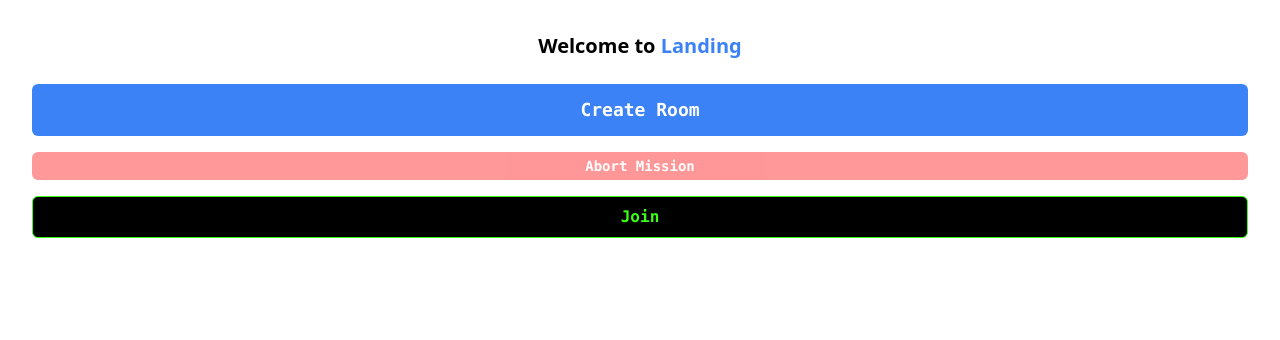
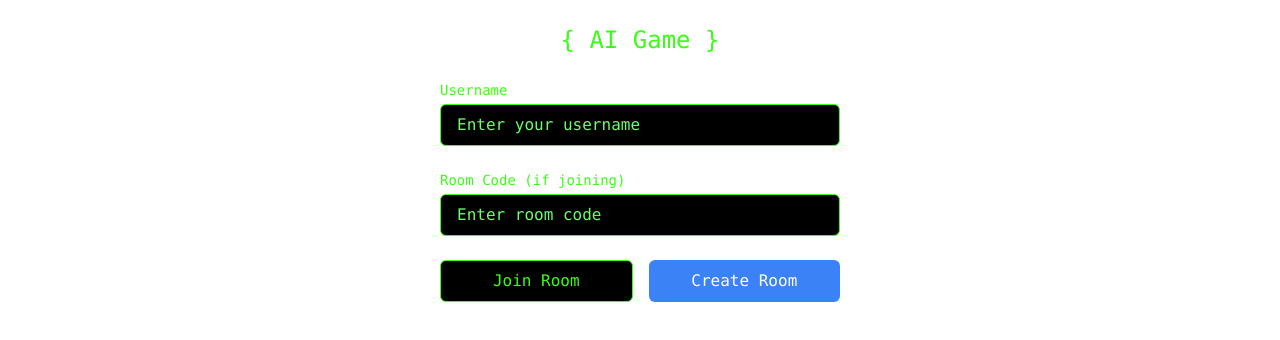
Before and after one commit to ryanradtke03/AIGame, a React (Vite) app in the folder frontend/: page / in a window 1280 px wide. Shown: the top 340 px of the page. Built offline with nearby package versions, Linux system fonts and the light colour scheme; no server answers.

Commit message:
Added basic Button and Input components, added env var and hadling, added roomService services, developed basic landing page with buttons and inputs

```diff
--- /dev/null
+++ b/frontend/src/components/ui/Input/index.tsx
@@ -0,0 +1,63 @@
+import clsx from "clsx";
+import React from "react";
+
+type InputVariant = "primary" | "danger" | "terminal";
+type InputSize = "sm" | "md" | "lg";
+
+interface InputProps extends React.InputHTMLAttributes<HTMLInputElement> {
+  label?: string;
+  variant?: InputVariant;
+  inputSize?: InputSize;
+  className?: string;
+}
+
+const variantClasses: Record<InputVariant, string> = {
+  primary: "bg-white text-black border border-blue-500 focus:ring-blue-500",
+  danger: "bg-terminal-red text-white border border-red-700 focus:ring-red-500",
+  terminal:
+    "bg-terminal-black text-terminal-green placeholder-terminal-greenLight border border-terminal-green focus:ring-terminal-green",
+};
+
+const sizeClasses: Record<InputSize, string> = {
+  sm: "text-sm px-3 py-1",
+  md: "text-base px-4 py-2",
+  lg: "text-lg px-6 py-3",
+};
+
+const Input: React.FC<InputProps> = ({
+  // Default props
+  label,
+  variant = "terminal",
+  inputSize = "md",
+  className = "",
+  id,
+  ...props
+}) => {
+  const inputId = id || props.name;
+
+  return (
+    <div className="flex flex-col space-y-1 w-full">
+      {label && (
+        <label
+          htmlFor={inputId}
+          className="text-terminal-green font-mono text-sm"
+        >
+          {label}
+        </label>
+      )}
+      <input
+        id={inputId}
+        className={clsx(
+          "rounded-md font-mono outline-none transition duration-200",
+          "focus:ring-2 disabled:opacity-50 w-full",
+          variantClasses[variant],
+          sizeClasses[inputSize],
+          className
+        )}
+        {...props}
+      />
+    </div>
+  );
+};
+
+export default Input;
--- a/frontend/src/pages/Landing/index.tsx
+++ b/frontend/src/pages/Landing/index.tsx
@@ -1,23 +1,80 @@
+// Compoents: Button, Input
 import Button from "../../components/ui/Button";
+import Input from "../../components/ui/Input";
+
+// Hooks: useState
+import { useState } from "react";
+
+// Services: joinRoom, createRoom
+import { createRoom, joinRoom } from "../../services/roomService";
 
 const Landing = () => {
+  // States
+  const [username, setUsername] = useState("");
+  const [roomCode, setRoomCode] = useState("");
+
+  // Handlers
+  const handleJoinRoom = async () => {
+    if (!username || !roomCode) {
+      alert("Username and Room Code are required to join.");
+      return;
+    }
+
+    try {
+      const response = await joinRoom(username, roomCode);
+      console.log("Joined Room:", response);
+      // maybe navigate or update global state
+    } catch (err) {
+      console.error(err);
+      alert("Failed to join room.");
+    }
+  };
+
+  const handleCreateRoom = async () => {
+    // Check for username
+    if (!username) {
+      alert("Username is required to create a room.");
+      return;
+    }
+
+    try {
+      const response = await createRoom(username);
+      console.log("Room Created:", response);
+    } catch (err) {
+      console.error(err);
+      alert("Failed to create room.");
+    }
+  };
+
   return (
-    <div className="p-8 text-center text-xl font-bold">
-      Welcome to <span className="text-blue-500">Landing</span>
-      <div className="space-y-4 mt-6">
-        <Button
-          onClick={() => console.log("Create")}
-          variant="primary"
-          size="lg"
-        >
+    <div className="max-w-md mx-auto p-6 space-y-6">
+      <h1 className="text-terminal-green text-2xl font-mono text-center">
+        {"{ AI Game }"}
+      </h1>
+      {/* UserName */}
+      <Input
+        label="Username"
+        placeholder="Enter your username"
+        value={username}
+        onChange={(e) => setUsername(e.target.value)}
+      />
+      {/* RoomCode */}
+      <Input
+        label="Room Code (if joining)"
+        placeholder="Enter room code"
+        value={roomCode}
+        onChange={(e) => setRoomCode(e.target.value)}
+      />
+      <div className="flex gap-4">
+        {/* Join Room */}
+        <Button onClick={handleJoinRoom} variant="terminal" size="md">
+          Join Room
+        </Button>
+
+        {/* Create ROom */}
+        <Button onClick={handleCreateRoom} variant="primary" size="md">
           Create Room
         </Button>
-
-        <Button variant="danger" size="sm" disabled>
-          Abort Mission
-        </Button>
-
-        <Button variant="terminal">Join</Button>
       </div>
     </div>
   );
--- /dev/null
+++ b/frontend/src/services/roomService/index.tsx
@@ -0,0 +1,19 @@
+import { API_BASE } from "../../utils/env/env";
+
+export const createRoom = async (username: string) => {
+  const res = await fetch(`${API_BASE}/rooms/create`, {
+    method: "POST",
+    headers: { "Content-Type": "application/json" },
+    body: JSON.stringify({ username }),
+  });
+  return await res.json();
+};
+
+export const joinRoom = async (username: string, code: string) => {
+  const res = await fetch(`${API_BASE}/rooms/join`, {
+    method: "POST",
+    headers: { "Content-Type": "application/json" },
+    body: JSON.stringify({ username, code }),
+  });
+  return await res.json();
+};
--- /dev/null
+++ b/frontend/src/utils/env/env.ts
@@ -0,0 +1 @@
+export const API_BASE = import.meta.env.VITE_API_BASE!;
```
Also changed, not shown: 1 other file (tests, documents, lock files or other folders).
